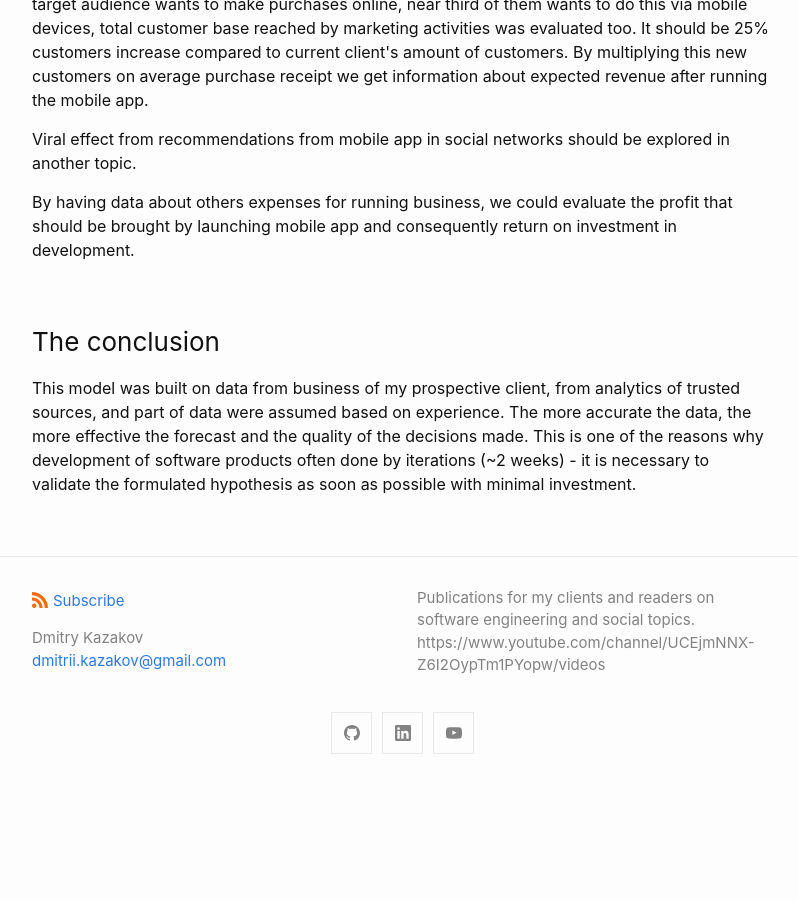
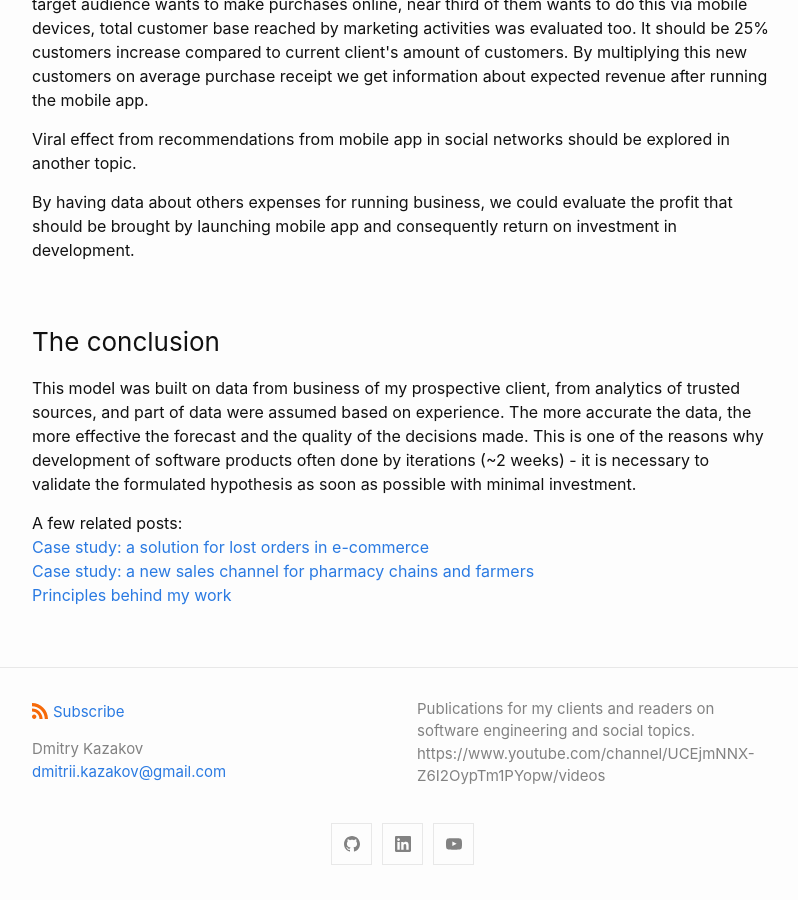
Before and after one commit to Gelassen/dkazakov.github.io, a Jekyll site: the page built from _posts/2022-02-29-case-study-flowers-store-chain-growing-revenue.html, in a window 1280 px wide and 900 px high, scrolled down 2486 px. Shown: the whole window, without its empty margins (238-1036 px from the left). Built offline with Jekyll 4.4.1, drawn with Linux system fonts in a browser that asks for light colours; before the commit the page ends 3275 px from its top, so only the background shows below that.

Commit message:
Add cross-reference links to e-commerce publications & case studies

```diff
--- a/_posts/2021-08-20-case-study-pharmacy-and-farmer-growing-sales.html
+++ b/_posts/2021-08-20-case-study-pharmacy-and-farmer-growing-sales.html
@@ -68,7 +68,11 @@ modified_time: '2021-08-20'
         </p>
 
         <p>
-            Few related posts
+            A few related posts:
+            <br>
+            <a href="https://gelassen.github.io/blog/2023/03/26/case-study-solution-for-lost-orders-in-e-commerce.html">Case study: a solution for lost orders in e-commerce</a>
+            <br>
+            <a href="https://gelassen.github.io/blog/2022/02/19/case-study-flowers-store-chain-growing-revenue.html">Case study: flowers store chain growing revenue</a>
             <br>
             <a href="https://lnkd.in/dyT4AnJ">Principles behind my work</a>
             <br>
--- a/_posts/2022-02-29-case-study-flowers-store-chain-growing-revenue.html
+++ b/_posts/2022-02-29-case-study-flowers-store-chain-growing-revenue.html
@@ -166,6 +166,15 @@ modified_time: '2022-02-19'
             reasons why development of software products often done by iterations (~2 weeks) - it is
             necessary to validate the formulated hypothesis as soon as possible with minimal investment.
         </p>
+        <p>
+            A few related posts: <br>
+
+            <a href="https://gelassen.github.io/blog/2023/03/26/case-study-solution-for-lost-orders-in-e-commerce.html">Case study: a solution for lost orders in e-commerce</a><br>
+
+            <a href="https://gelassen.github.io/blog/2021/08/20/case-study-pharmacy-and-farmer-growing-sales.html">Case study: a new sales channel for pharmacy chains and farmers</a> <br>
+
+            <a href="https://gelassen.github.io/blog/2020/06/05/how-we-work.html">Principles behind my work</a>
+        </p>
 
     </body>
 </html>
--- a/_posts/2023-03-26-case-study-solution-for-lost-orders-in-e-commerce.html
+++ b/_posts/2023-03-26-case-study-solution-for-lost-orders-in-e-commerce.html
@@ -106,7 +106,10 @@ modified_time: '2023-03-26'
             A few e-commerce related publications: <br><br>
 
             <a href="https://gelassen.github.io/blog/2021/08/20/case-study-pharmacy-and-farmer-growing-sales.html">Case study: a new sales channel for pharmacy chains and farmers</a> <br>
-            <a href="https://gelassen.github.io/blog/2022/02/19/case-study-flowers-store-chain-growing-revenue.html">Case study: flowers store chain growing revenue</a>
+
+            <a href="https://gelassen.github.io/blog/2022/02/19/case-study-flowers-store-chain-growing-revenue.html">Case study: flowers store chain growing revenue</a> <br>
+
+            <a href="https://gelassen.github.io/blog/2020/06/05/how-we-work.html">Principles behind my work</a>
         </p>
     </body>
 </html>
```
